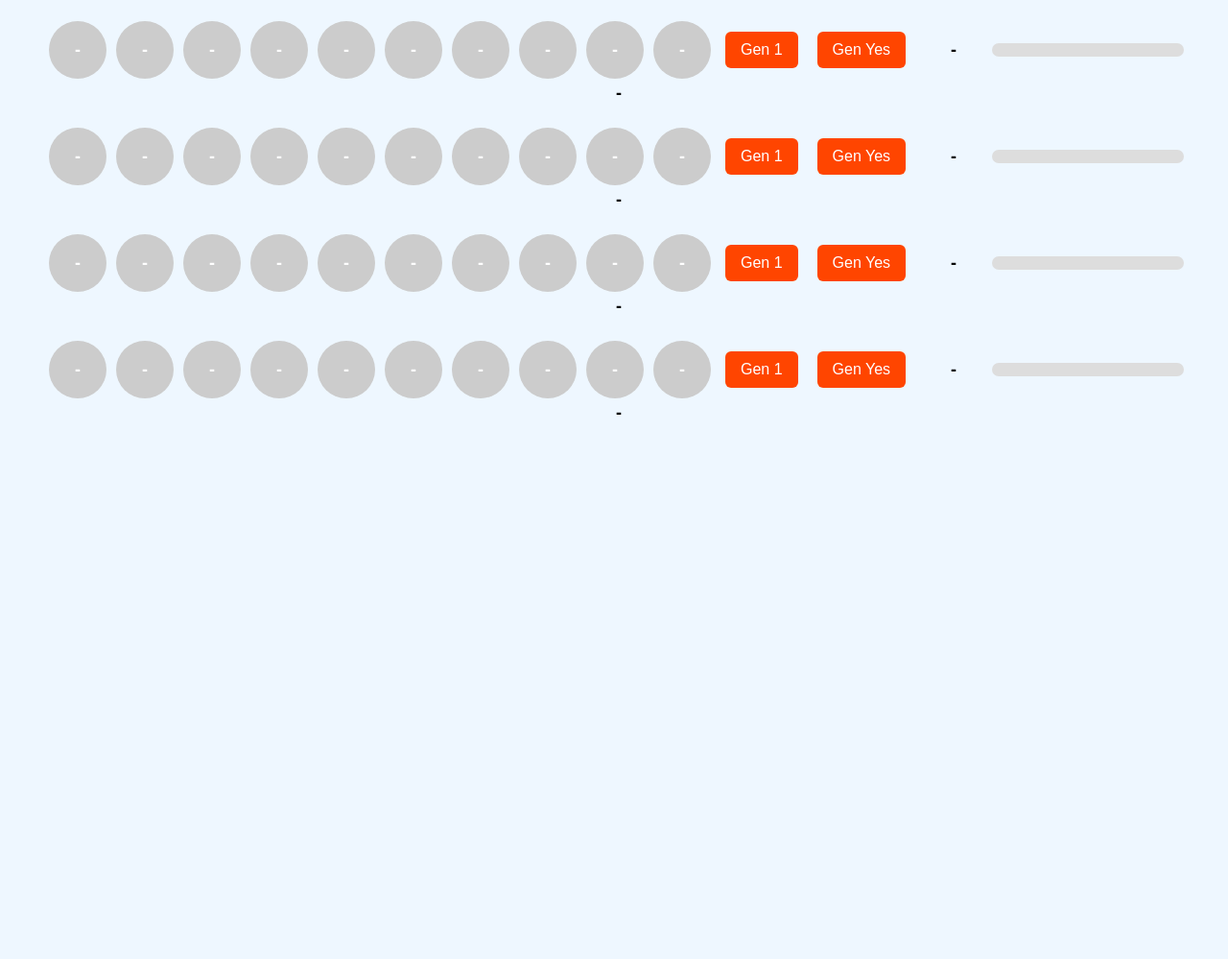
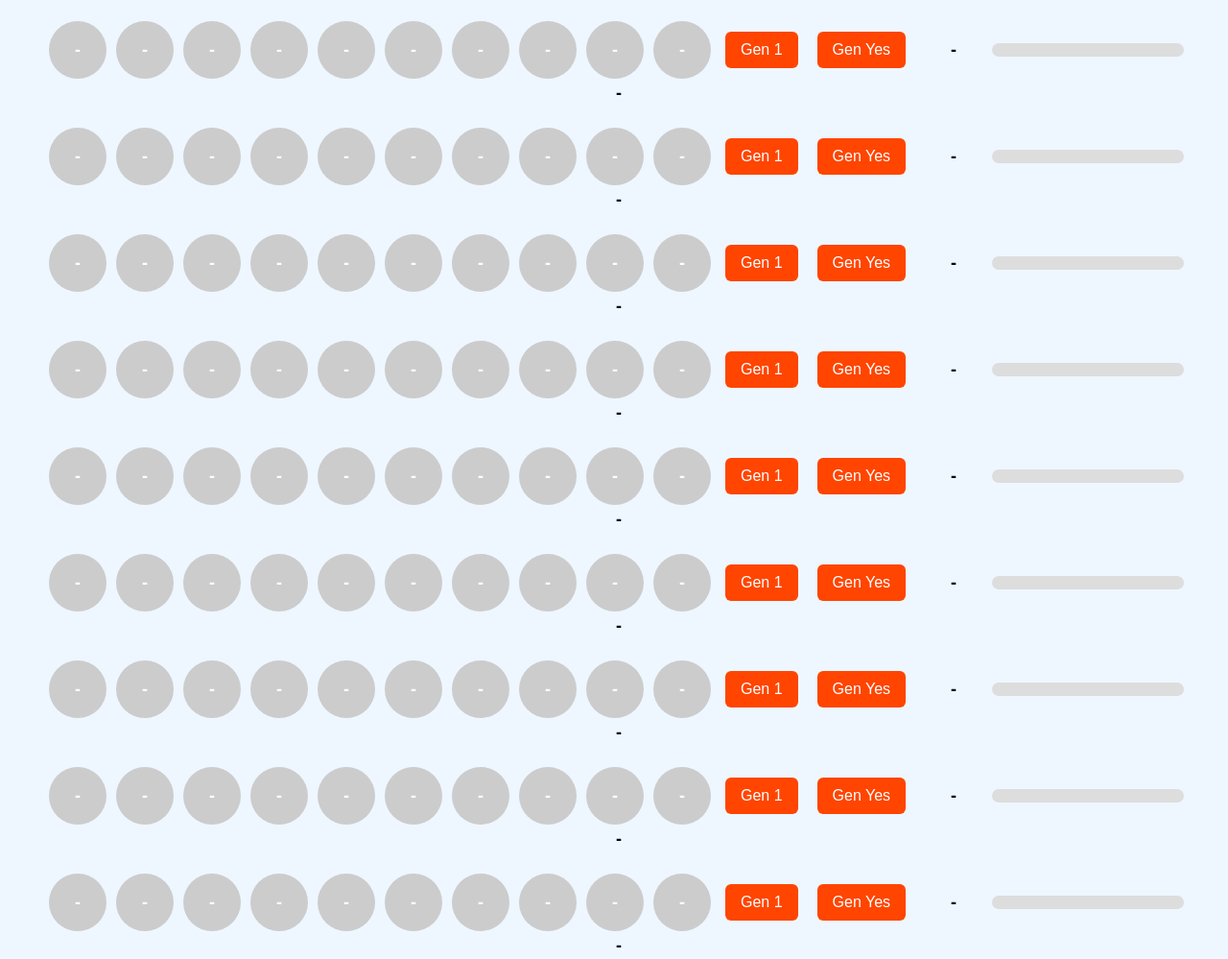
Before and after one commit to Transliterator/Coin_Demo_10, a plain HTML site: page index.html in a window 1280 px wide. Shown: the part 442-1441 px from the top of the page at 96% size. Before the commit the page ends 941 px from the top, so only its background shows below. Drawn offline with Linux system fonts and the light colour scheme.

Commit message:
Update index.html

```diff
--- a/index.html
+++ b/index.html
@@ -92,7 +92,7 @@
   <div id="container"></div>
 
   <script>
-    const numRows = 7;
+    const numRows = 12;
     const coinsPerRow = 10;
     const expected = 1024;
 
```
